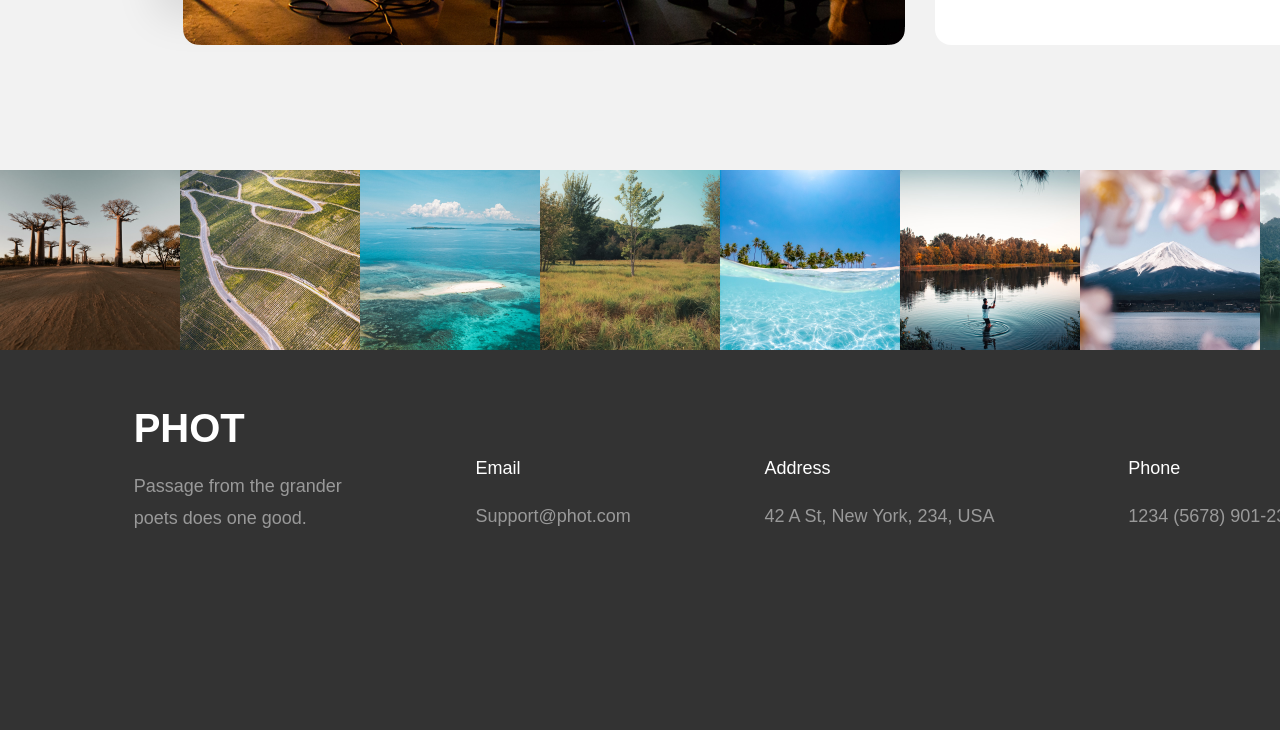
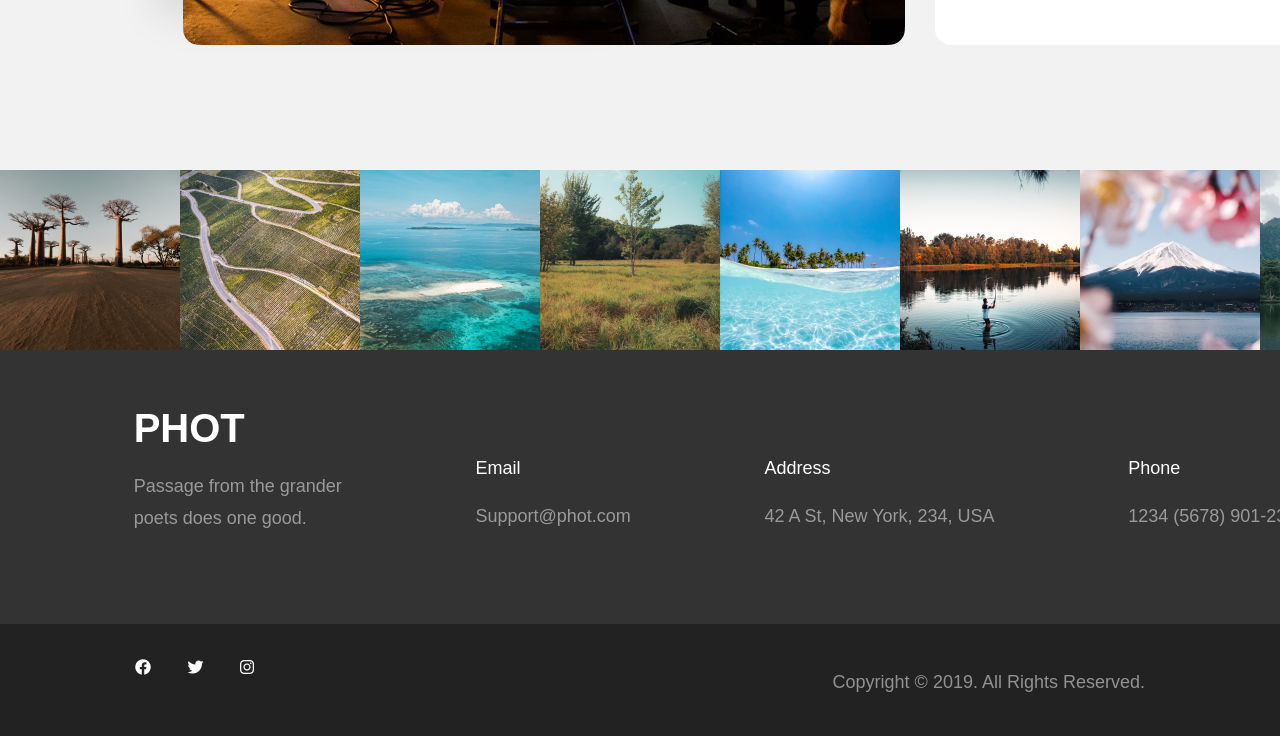
Before and after one commit to nemanjaweb/photography, a website: page src/index.html in a window 1280 px wide. Shown: the part 7607-8346 px from the top of the page. Drawn offline with Linux system fonts and the light colour scheme.

Commit message:
both footers done

```diff
--- a/src/index.html
+++ b/src/index.html
@@ -5,6 +5,10 @@
     <meta http-equiv="X-UA-Compatible" content="IE=edge" />
     <meta name="viewport" content="width=device-width, initial-scale=1.0" />
     <link rel="stylesheet" href="../dist/output.css" />
+    <link
+      rel="stylesheet"
+      href="https://cdnjs.cloudflare.com/ajax/libs/font-awesome/6.1.1/css/all.min.css"
+    />
     <title>Photography</title>
   </head>
   <body>
@@ -418,6 +422,18 @@
         </div>
       </div>
     </section>
-    <footer></footer>
+    <!--  -->
+    <footer>
+      <div class="flex justify-between" id="footer-two">
+        <div>
+          <span class="socials"><i class="fa-brands fa-facebook"></i></span>
+          <span class="socials"><i class="fa-brands fa-twitter"></i></span>
+          <span class="socials"><i class="fa-brands fa-instagram"></i></span>
+        </div>
+        <div>
+          <p>Copyright © 2019. All Rights Reserved.</p>
+        </div>
+      </div>
+    </footer>
   </body>
 </html>
--- a/src/input.css
+++ b/src/input.css
@@ -685,8 +685,8 @@ section {
 }
 /* Footer  */
 #footer {
-  height: 560px;
   background: #333333;
+  padding-bottom: 90px;
 }
 #footer-text h2 {
   font-weight: 700;
@@ -710,3 +710,25 @@ section {
   margin-top: 102px;
   margin-bottom: 16px;
 }
+footer {
+  background-color: #222222;
+  height: 112px;
+}
+#footer-two {
+  display: flex;
+  padding: 32px 135px;
+  align-items: center;
+}
+
+#footer-two i {
+  width: 48px;
+  height: 48px;
+  color: #fff;
+}
+#footer-two p {
+  font-weight: 400;
+  font-size: 18px;
+  line-height: 32px;
+  text-align: right;
+  color: rgba(255, 255, 255, 0.502972);
+}
```
Also changed, not shown: dist/output.css.
